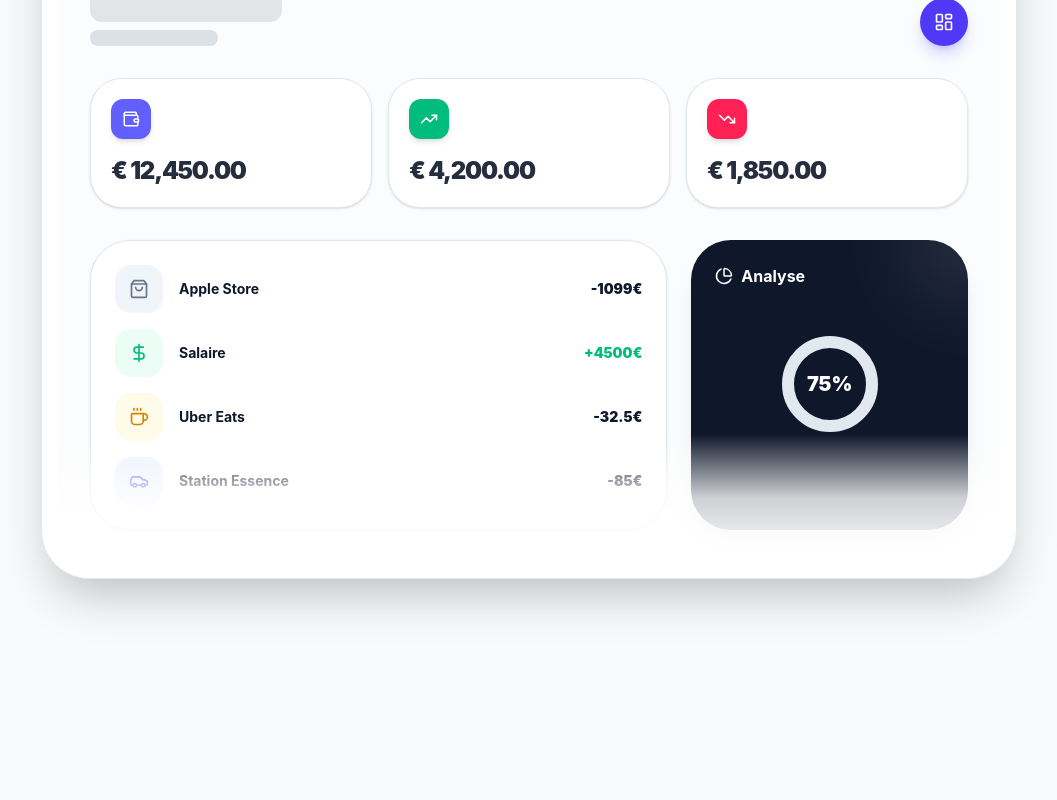
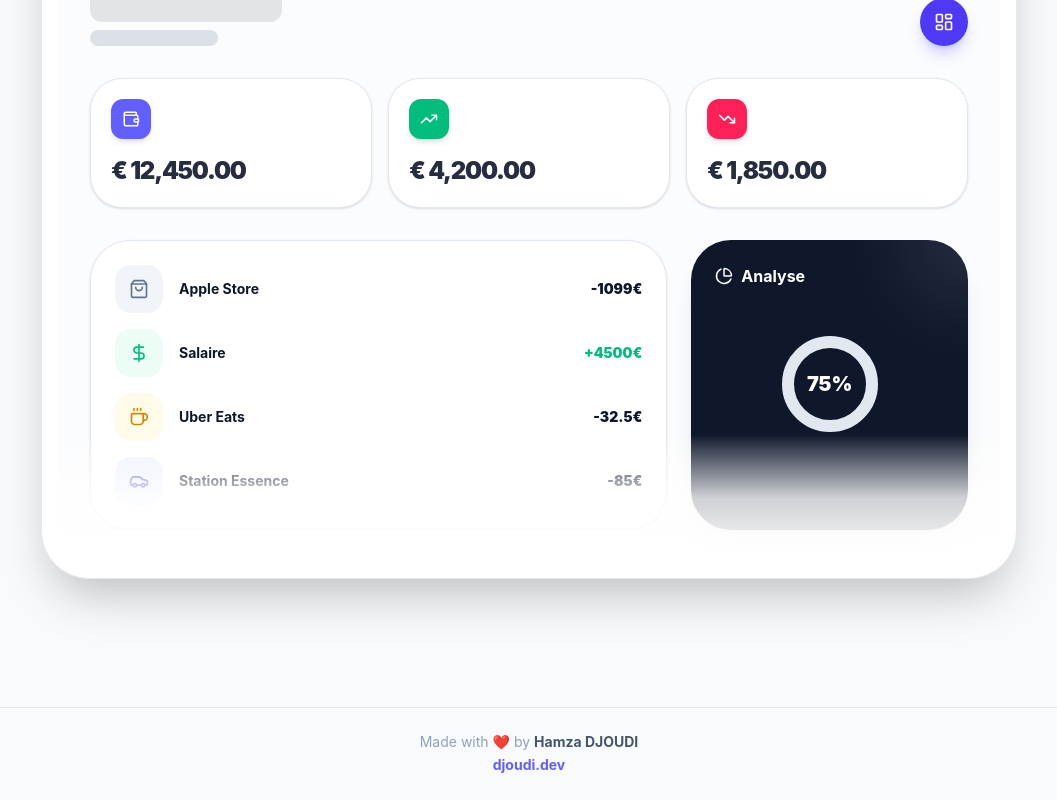
Before and after one commit to HAAMZA7/Oseille, a React (Vite) app: page / in a window 1280 px wide. Shown: the part 865-1665 px from the top of the page, without its empty margins (111-1168 px from the left). Before the commit the page ends 1572 px from the top, so only its background shows below. Built offline with nearby package versions, Linux system fonts and the light colour scheme; no server answers.

Commit message:
Add signature to LandingPage

```diff
--- a/src/components/LandingPage.tsx
+++ b/src/components/LandingPage.tsx
@@ -178,6 +178,22 @@ export const LandingPage = ({ onStart, isDark, toggleDark }: LandingPageProps) =
                     </div>
                 </motion.div>
             </main>
+
+            {/* Footer Signature */}
+            <footer className="py-6 text-center border-t border-slate-100 dark:border-slate-800 transition-colors">
+                <p className="text-sm text-slate-400 dark:text-slate-500">
+                    Made with <span className="text-rose-500">❤️</span> by{' '}
+                    <strong className="text-slate-600 dark:text-slate-300">Hamza DJOUDI</strong>
+                </p>
+                <a
+                    href="https://djoudi.dev"
+                    target="_blank"
+                    rel="noopener noreferrer"
+                    className="text-sm font-bold text-indigo-500 hover:text-indigo-600 dark:text-indigo-400 dark:hover:text-indigo-300 transition-colors"
+                >
+                    djoudi.dev
+                </a>
+            </footer>
         </div>
     );
 };
```
